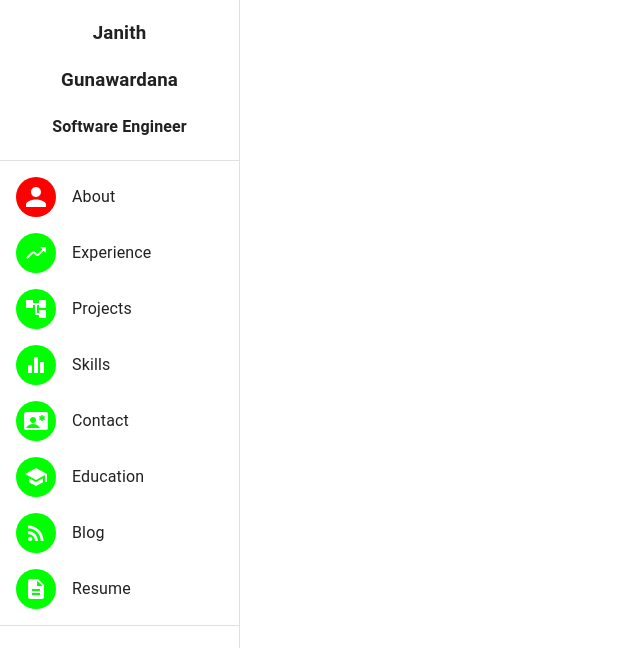
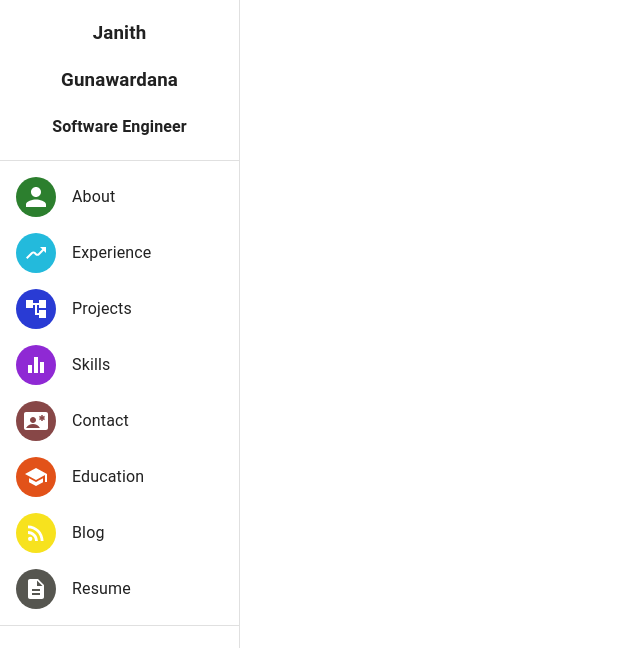
Before and after one commit to mihiranga-official/mihirangaProtofoli, a React (Create React App) app: page / in a window 1280 px wide. Shown: the top 648 px of the page, without its empty margins (0-640 px from the left). Built offline with nearby package versions, Linux system fonts and the light colour scheme.

Commit message:
Added Drawer areas and Colors the icons

```diff
--- a/src/Drawer/SlideBar.js
+++ b/src/Drawer/SlideBar.js
@@ -52,7 +52,7 @@ function ResponsiveDrawer(props) {
                 <ListItem key="About" disablePadding>
                     <ListItemButton>
                         <ListItemIcon>
-                        <Avatar style={{ backgroundColor: '#f00' }}>
+                        <Avatar style={{ backgroundColor: '#2C7F2E' }}>
 
                   </Avatar>
                         </ListItemIcon>
@@ -62,7 +62,7 @@ function ResponsiveDrawer(props) {
                 <ListItem key="Experience" disablePadding>
                     <ListItemButton>
                         <ListItemIcon>
-                            <Avatar style={{ backgroundColor: '#00ff00' }}>
+                            <Avatar style={{ backgroundColor: '#23badc' }}>
                                 <MovingIcon /> {/* Replace with the desired icon for the avatar */}
                             </Avatar>
                         </ListItemIcon>
@@ -72,7 +72,7 @@ function ResponsiveDrawer(props) {
                 <ListItem key="Projects" disablePadding>
                     <ListItemButton>
                         <ListItemIcon>
-                            <Avatar style={{ backgroundColor: '#00ff00' }}>
+                            <Avatar style={{ backgroundColor: '#293bd4' }}>
                                 <AccountTreeIcon /> {/* Replace with the desired icon for the avatar */}
                             </Avatar>
                         </ListItemIcon>
@@ -82,7 +82,7 @@ function ResponsiveDrawer(props) {
                 <ListItem key="Skills" disablePadding>
                     <ListItemButton>
                         <ListItemIcon>
-                            <Avatar style={{ backgroundColor: '#00ff00' }}>
+                            <Avatar style={{ backgroundColor: '#8f29d4' }}>
                                 <EqualizerIcon /> {/* Replace with the desired icon for the avatar */}
                             </Avatar>
                         </ListItemIcon>
@@ -92,17 +92,18 @@ function ResponsiveDrawer(props) {
                 <ListItem key="Contact" disablePadding>
                     <ListItemButton>
                         <ListItemIcon>
-                            <Avatar style={{ backgroundColor: '#00ff00' }}>
+                            <Avatar style={{ backgroundColor: '#874747' }}>
                                 <ContactEmergencyIcon /> {/* Replace with the desired icon for the avatar */}
                             </Avatar>
                         </ListItemIcon>
                         <ListItemText primary="Contact" />
                     </ListItemButton>
                 </ListItem>
+
                 <ListItem key="Education" disablePadding>
                     <ListItemButton>
                         <ListItemIcon>
-                            <Avatar style={{ backgroundColor: '#00ff00' }}>
+                            <Avatar style={{ backgroundColor: '#E25219' }}>
                                 <SchoolIcon /> {/* Replace with the desired icon for the avatar */}
                             </Avatar>
                         </ListItemIcon>
@@ -112,7 +113,7 @@ function ResponsiveDrawer(props) {
                 <ListItem key="Blog" disablePadding>
                     <ListItemButton>
                         <ListItemIcon>
-                            <Avatar style={{ backgroundColor: '#00ff00' }}>
+                            <Avatar style={{ backgroundColor: '#F7e21e' }}>
                                 <RssFeedIcon /> {/* Replace with the desired icon for the avatar */}
                             </Avatar>
                         </ListItemIcon>
@@ -122,7 +123,7 @@ function ResponsiveDrawer(props) {
                 <ListItem key="Resume" disablePadding>
                     <ListItemButton>
                         <ListItemIcon>
-                            <Avatar style={{ backgroundColor: '#00ff00' }}>
+                            <Avatar style={{ backgroundColor: '#565650' }}>
                                 <DescriptionIcon /> {/* Replace with the desired icon for the avatar */}
                             </Avatar>
                         </ListItemIcon>
```
Also changed, not shown: src/Drawer/About.js (added), src/Drawer/Blog.js (added), src/Drawer/Contact.js (added), src/Drawer/Education.js (added), src/Drawer/Experience.js (added), src/Drawer/Projects.js (added), src/Drawer/Resume.js (added), src/Drawer/Skills.js (added).
